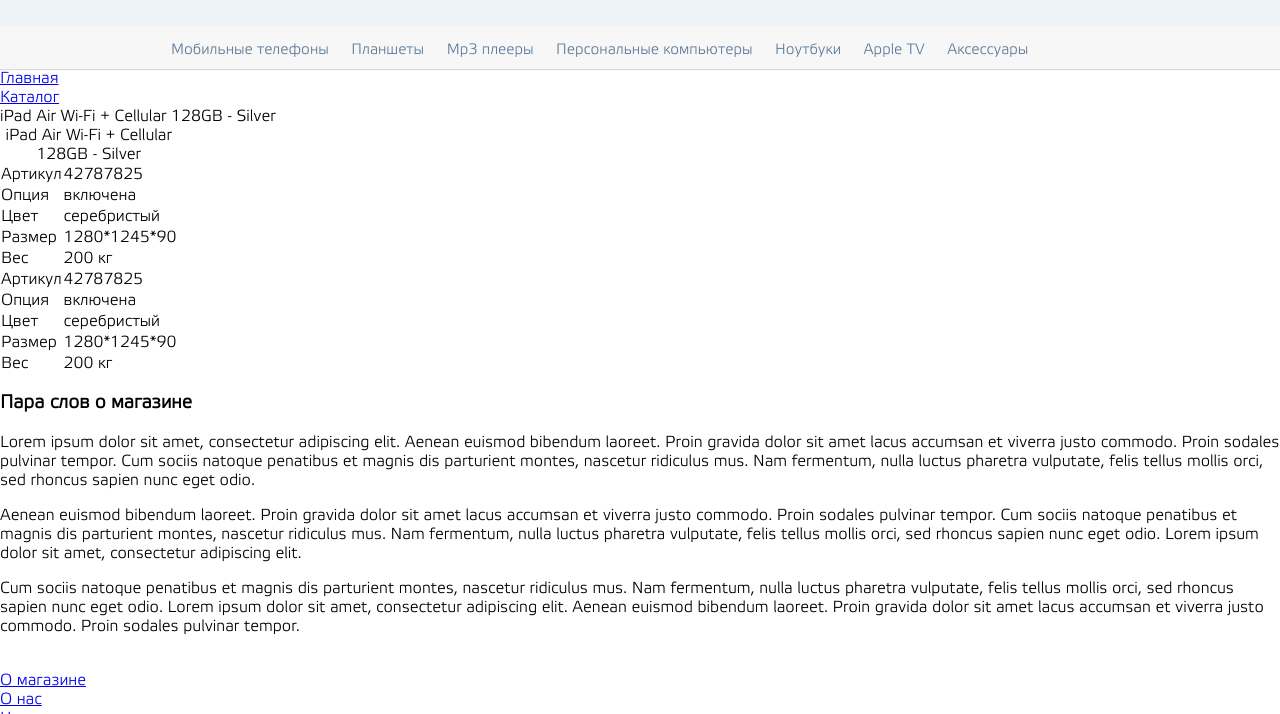
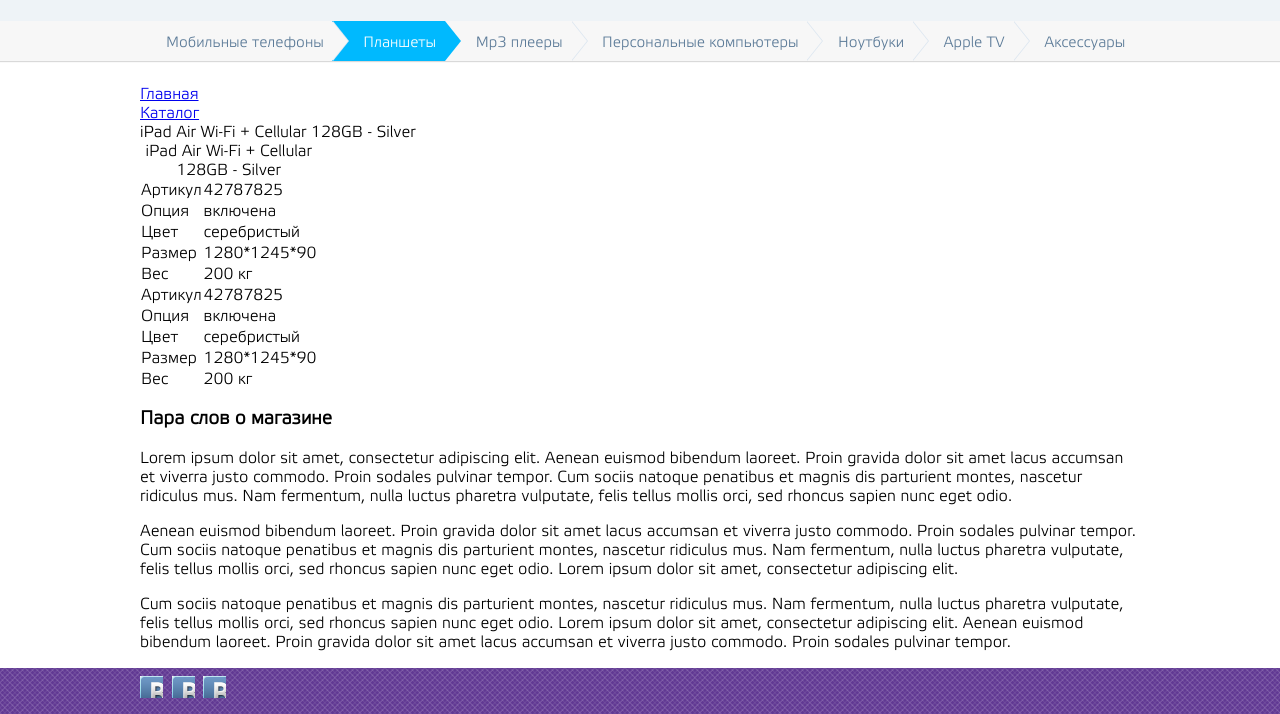
Before and after one commit to bogdan1995/loftschool-homework2, a website: page proj/index.html in a window 1280 px wide. Shown: the part 150-864 px from the top of the page. Drawn offline with nearby package versions, Linux system fonts and the light colour scheme.

Commit message:
complete footer 2/3

```diff
--- a/proj/index.html
+++ b/proj/index.html
@@ -185,8 +185,8 @@
                 <div class="footer">
                     <div class="footer__row">
                         <div class="footer__row__col4">
-                            <div class="footer__col4__logo">
-                                <img src="" alt="">
+                            <div class="footer__row__col4__logo">
+                                <img src="img/logo/footer_logo.png" alt="">
                             </div>
                         </div>
                         <div class="footer__row__col4">
--- a/proj/sass/layouts/_settings.scss
+++ b/proj/sass/layouts/_settings.scss
@@ -12,3 +12,11 @@
 li {
   list-style: none;
 }
+
+// Общий стиль для странички
+
+.header__info, .header__buy, .header__nav, .content, .footer {
+  width: 1000px;
+  margin: 0 auto;
+  position: relative;
+}
--- /dev/null
+++ b/proj/sass/layouts/blocks/_footer.scss
@@ -0,0 +1,38 @@
+.footer__wrapper {
+  background:  url('../img/footer_background.png') #613993;
+}
+
+.footer__row {
+  padding-top: 49px;
+  overflow: hidden;
+}
+
+.footer__row__col4{
+  float:left;
+}
+
+.footer__row__col4__logo {
+  margin: 50px 120px 90px 0;
+}
+
+.footer__row__col4__wrapper {
+  margin-top: 12px;
+}
+
+.footer__row__col4__list {
+  float: left;
+  margin-right: 72px;
+}
+
+.footer__row__col4__list-link {
+  font-size: 15px;
+  color: #fff;
+  line-height: 1.5;
+}
+
+.footer__row__col4__list-item:first-child {
+  .footer__row__col4__list-link {
+    font-family: elektra_light_probold;
+    text-decoration: none;
+  }
+}
--- a/proj/sass/layouts/blocks/_header.scss
+++ b/proj/sass/layouts/blocks/_header.scss
@@ -1,16 +1,8 @@
-.header_wrapper {
+.header__wrapper {
 	width: 100%;
+    margin-bottom: 24px;
 }
 
-
-
-// Общий стиль для шапки
-
-.header__info, .header__buy, .header__nav {
-	width: 1000px;
-	margin: 0 auto;
-	position: relative;
-}
 
 // Цвет 1-го, 2-го и 3-го блока шапки
 
@@ -106,7 +98,7 @@
 // 2-ый блок в шапке
 
 .header__buy {
-	padding: 24px 0 17px 0;
+	padding: 24px 0 12px 0;
 	overflow: hidden;
 }
 
@@ -197,17 +189,62 @@
   box-shadow: 0 1px 1px rgba(0, 0, 0, 0.15);
 }
 
-.header__nav__list {
-  margin: 0 22px;
-}
-
 .header__nav__list-item {
   display: inline-block;
-  padding: 14px 9px 10px;
+  position: relative;
+  margin-left: -5px;
+  &:last-child .header__nav__list-link {
+    padding-right: 14px;
+    &:before, &:after {
+      border: none;
+    }
+  }
 }
 
 .header__nav__list-link {
   color: #5C7B98;
   font-size: 15px;
   text-decoration: none;
+  display: block;
+  padding: 13px 9px 9px 31px;
+  &:before {
+    content: '';
+    position: absolute;
+    border-left: 16px solid #dce6f0;
+    border-bottom: 20px solid transparent;
+    border-top: 20px solid transparent;
+    top: 0;
+    right: -16px;
+    z-index: 99;
+  }
+  &:after {
+    content: '';
+    position: absolute;
+    border-left: 16px solid #F7F7F7;
+    border-bottom: 20px solid transparent;
+    border-top: 20px solid transparent;
+    top: 0;
+    right: -15px;
+    z-index: 99;
+  }
+  &:hover  {
+    background: #dce6f0;
+    &:after {
+      border-left-color:  #dce6f0;
+    }
+  }
 }
+
+.header__nav__list-link_active {
+  background: #00b9fe;
+  color: #fff;
+  &:after, &:before{
+    border-left: 16px solid #00b9fe;
+  }
+  &:hover {
+    background: #00b9fe;
+    &:after, &:before {
+      border-left-color: #00b9fe;
+    }
+  }
+}
--- a/proj/sass/style.scss
+++ b/proj/sass/style.scss
@@ -2,3 +2,4 @@
 @import "layouts/fonts";
 @import "layouts/settings";
 @import "layouts/blocks/header";
+@import "layouts/blocks/footer";
```
Also changed, not shown: proj/css/style.css, proj/img/footer_background.png (added), proj/img/logo/footer_logo.png (added).
